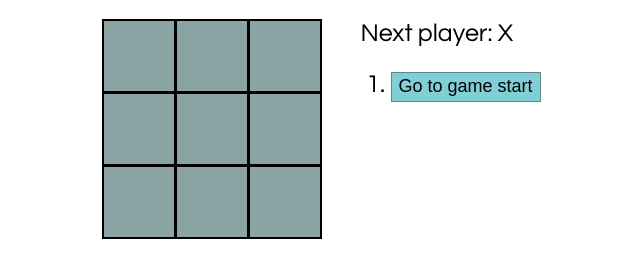
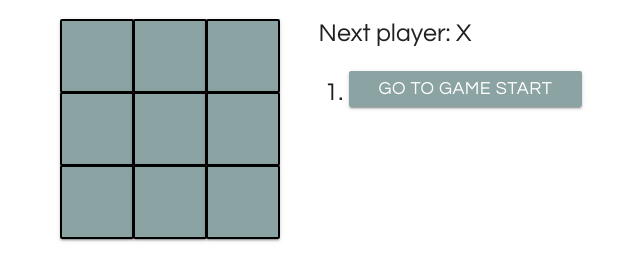
Before and after one commit to morganevans777/reactTicTacToe, a React app: page / in a window 1280 px wide. Shown: the whole page, without its empty margins (319-959 px from the left). Built offline with nearby package versions, Linux system fonts and the light colour scheme.

Commit message:
added materialize classes to buttons, Changed color of buttons in hover state

```diff
--- a/public/index.html
+++ b/public/index.html
@@ -10,6 +10,7 @@
     -->
     <link rel="manifest" href="%PUBLIC_URL%/manifest.json">
     <link rel="shortcut icon" href="%PUBLIC_URL%/favicon.ico">
+    <link rel="stylesheet" href="https://cdnjs.cloudflare.com/ajax/libs/materialize/0.100.2/css/materialize.min.css">
     <!--
       Notice the use of %PUBLIC_URL% in the tags above.
       It will be replaced with the URL of the `public` folder during the build.
@@ -19,7 +20,7 @@
       work correctly both with client-side routing and a non-root public URL.
       Learn how to configure a non-root public URL by running `npm run build`.
     -->
-    <title>React App</title>
+    <title>Tic Tac Toe</title>
   </head>
   <body>
     <noscript>
--- a/src/index.css
+++ b/src/index.css
@@ -32,6 +32,10 @@ body {
     width: 74px;
   }
 
+  .square:hover {
+    background-color: #55ACEE;
+  }
+
   .square:focus {
     outline: none;
   }
@@ -51,10 +55,14 @@ body {
     font-size: 25px;
   }
 
-  input[type="button" i], input[type="submit" i], input[type="reset" i], input[type="file" i]::-webkit-file-upload-button, button {
-    background-color: #80ced6;
-    width: 150px;
-    height: 30px;
-    border: 1px solid #618685;
+  .button {
     font-size: 18px;
+    color: white;
+    background-color: #8ca3a3;
+    margin-bottom: 10px;
   }
+
+  .button:hover {
+    color: black;
+    background-color: #55ACEE;
+  }
--- a/src/index.js
+++ b/src/index.js
@@ -4,7 +4,7 @@ import './index.css';
 
 function Square(props) {
   return (
-    <button className="square" onClick={props.onClick}>
+    <button className="square btn square-buttons" onClick={props.onClick}>
       {props.value}
     </button>
   );
@@ -90,7 +90,7 @@ class Game extends React.Component {
         'Go to game start';
       return (
         <li key={move}>
-          <button onClick={() => this.jumpTo(move)}>{desc}</button>
+          <button className='button waves-effect waves-light btn' onClick={() => this.jumpTo(move)}>{desc}</button>
         </li>
       );
     });
```
